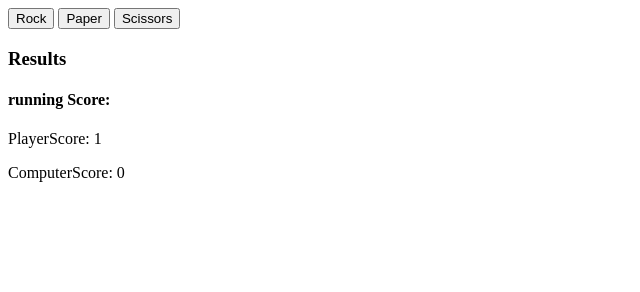
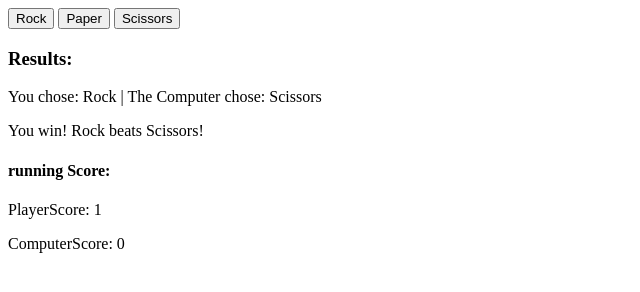
Before and after one commit to Pascal-Rutter/Rock-Paper-Scissors, a plain HTML site: page index.html in a window 1280 px wide. Both pictures are taken after a click on the button "Rock". Shown: the whole page, without its empty margins (0-640 px from the left). Drawn offline with Linux system fonts and the light colour scheme.

Commit message:
Change result ui
Previously the match results used to be shown in the console.log, which
makes the site unusable for users unfamiliar with DevTools.

```diff
--- a/index.html
+++ b/index.html
@@ -11,7 +11,9 @@
     <button id="scissorsbtn">Scissors</button>
 
     <div id="div1">
-        <h3>Results</h3>
+        <div id="result">
+            <h3>Results:</h3>
+        </div>
         <h4>running Score:</h4>
         <!-- <p>
             Player-Score: <br>
--- a/script.js
+++ b/script.js
@@ -25,44 +25,61 @@ function computerPlay () {
 }
 
 function playOneRound (playerSelection,) {
+    //Refresh If You want to start a new Game
+    if (playerScore == 5 || computerScore == 5){
+        return;
+    }
+
     const computerSelection = computerPlay();
+
     //Input Insenitivity + Check
     playerSelection = playerSelection.toLowerCase()
     playerSelection = playerSelection.charAt(0).toUpperCase() + playerSelection.slice(1);
     console.assert(playerSelection == "Rock" ||playerSelection =="Paper"||playerSelection =="Scissors",  "Input was invalid")
 
     //Output UI
-    console.log("You choose: " + playerSelection);
-    console.log("The Computer choose: " + computerSelection);
+    selectionField.textContent = "You chose: " + playerSelection + " | The Computer chose: " + computerSelection;
 
     //Match Review
-    let result = matchReview(playerSelection, computerSelection);
-    if (playerScore == 5 || computerScore == 5) {alert(result);}
+    let endResult = matchReview(playerSelection, computerSelection);
+    if (playerScore == 5 || computerScore == 5) {
+        const winnerField = document.createElement("p");
+        winnerField.textContent = endResult;
+        document.getElementById("result").appendChild(winnerField)
+    }
 }
 
 function matchReview(playerSelection, computerSelection) {
     if (playerSelection == computerSelection) {
-        console.log("It's a Tie!")
+        resultField.textContent = "It's a Tie!";
     }
     //Computer-Win conditions
     else if ((computerSelection == "Rock" && playerSelection == "Scissors")||
         (computerSelection == "Scissors" && playerSelection == "Paper")||
             computerSelection == "Paper" && playerSelection == "Rock") {
-            console.log(`You lose! ${computerSelection} beats ${playerSelection}!`)
+            resultField.textContent = `You lose! ${computerSelection} beats ${playerSelection}!`;
             computerScore++;
             computerScoreField.textContent =  `ComputerScore: ${computerScore}`;
-            return ("The Computer wins!");
+            return ("The Computer wins the Game!");
             }
     else {
-        console.log(`You win! ${playerSelection} beats ${computerSelection}!`);
+        resultField.textContent = `You win! ${playerSelection} beats ${computerSelection}!`;
         playerScore++;
         playerScoreField.textContent =  `PlayerScore: ${playerScore}`;
-        return ("You win!")
+        return ("You win the Game!")
     }
 }
 
 let playerScore = 0;
 let computerScore = 0;
+
+const selectionField = document.createElement("p");
+selectionField.textContent = " ";
+document.getElementById("result").appendChild(selectionField);
+
+const resultField = document.createElement("p");
+resultField.textContent = " ";
+document.getElementById("result").appendChild(resultField);
 
 const playerScoreField = document.createElement("p");
 playerScoreField.textContent =  `PlayerScore: ${playerScore}`;
```
